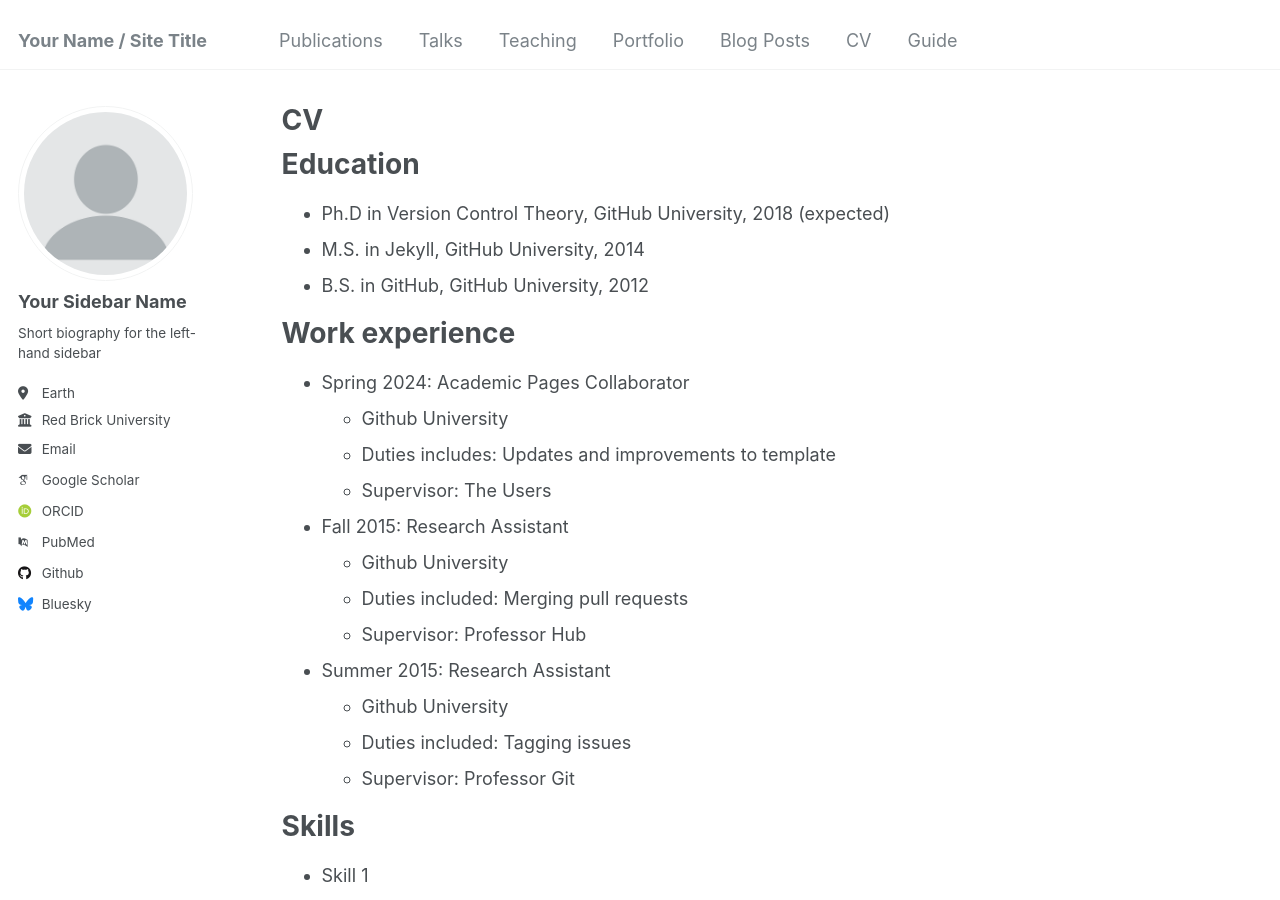
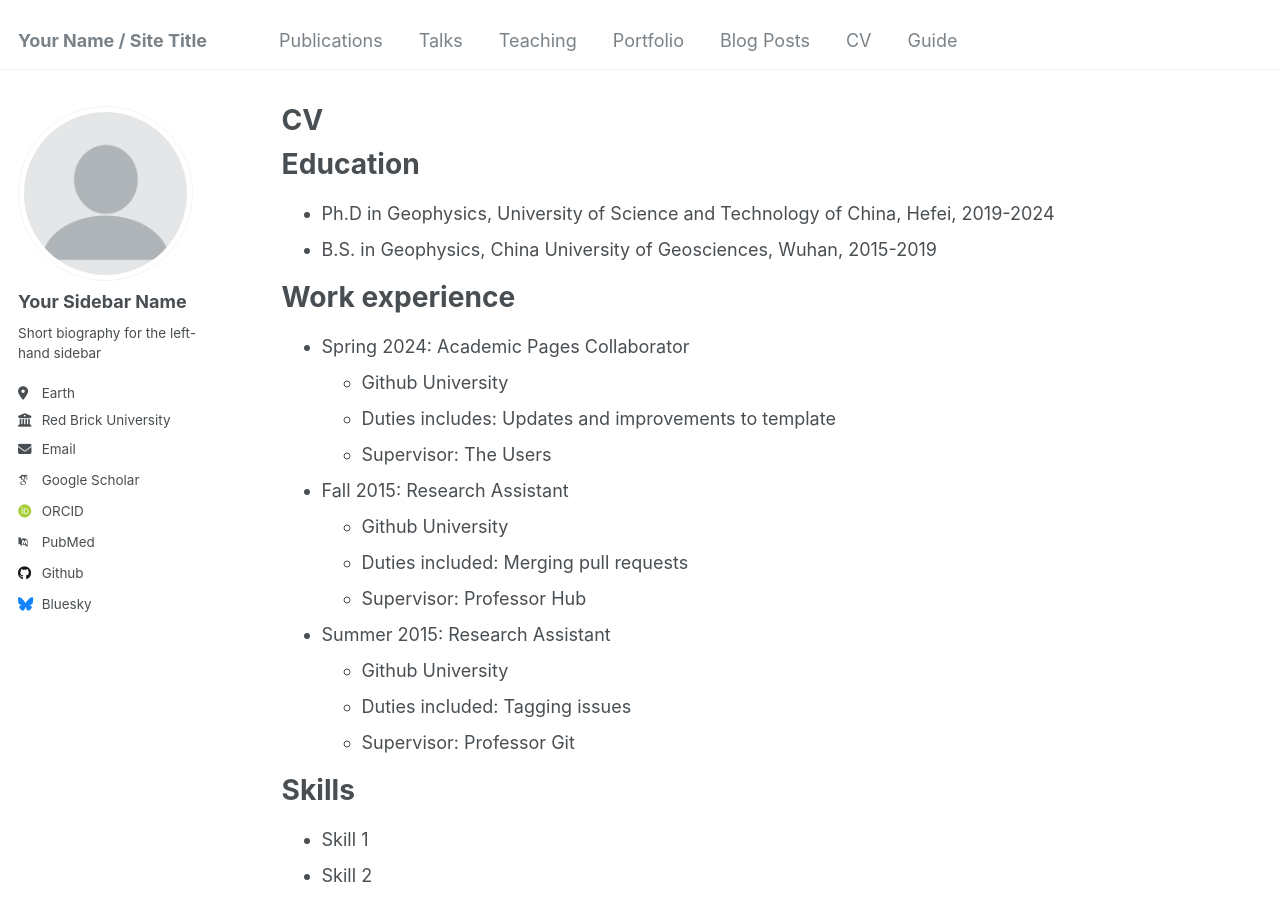
Before and after one commit to Z-Y-Wu/ZW-, a Jekyll site: the page built from _pages/cv.md, in a window 1280 px wide and 900 px high. Built offline with Jekyll 4.4.1, drawn with Linux system fonts in a browser that asks for light colours; some web fonts are replaced.

Commit message:
Update cv.md

```diff
--- a/_pages/cv.md
+++ b/_pages/cv.md
@@ -11,9 +11,8 @@ redirect_from:
 
 Education
 ======
-* Ph.D in Version Control Theory, GitHub University, 2018 (expected)
-* M.S. in Jekyll, GitHub University, 2014
-* B.S. in GitHub, GitHub University, 2012
+* Ph.D in Geophysics, University of Science and Technology of China, Hefei, 2019-2024
+* B.S. in Geophysics, China University of Geosciences, Wuhan, 2015-2019
 
 Work experience
 ======
```
